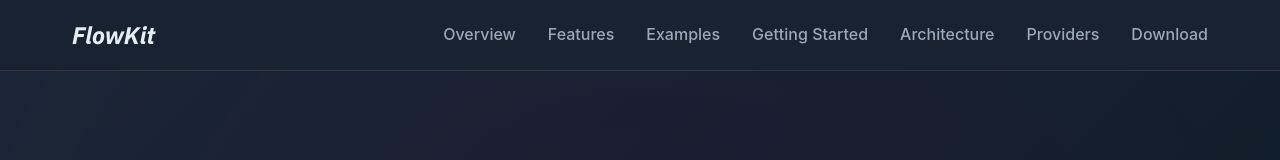
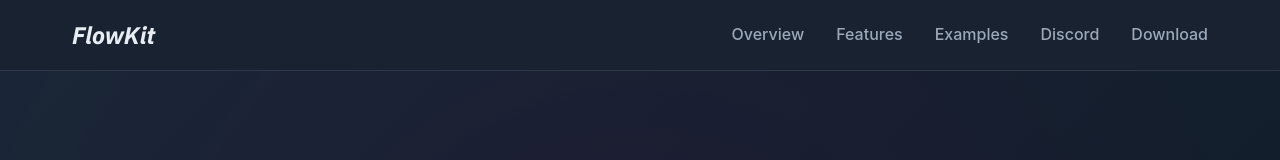
Before and after one commit to LexianDEV/flowkit.lexian.dev, a plain HTML site: page index.html in a window 1280 px wide. Shown: the top 160 px of the page. Drawn offline with Linux system fonts and the light colour scheme.

Commit message:
Add Discord community links to navigation and footer

```diff
--- a/index.html
+++ b/index.html
@@ -20,9 +20,9 @@
           <li><a href="#overview">Overview</a></li>
           <li><a href="#features">Features</a></li>
           <li><a href="#examples">Examples</a></li>
-          <li><a href="#getting-started">Getting Started</a></li>
-          <li><a href="#architecture">Architecture</a></li>
-          <li><a href="#providers">Providers</a></li>
+          <li>
+            <a href="https://discord.gg/qN6eK8gApe" target="_blank">Discord</a>
+          </li>
           <li>
             <a
               href="https://github.com/LexianDEV/FlowKit/releases/latest"
@@ -525,6 +525,11 @@ func poll(node: Node) -> bool:
                   >Report Issues</a
                 >
               </li>
+              <li>
+                <a href="https://discord.gg/qN6eK8gApe" target="_blank"
+                  >Discord Community</a
+                >
+              </li>
               <li><a href="https://godotengine.org">Godot Engine</a></li>
             </ul>
           </div>
```
